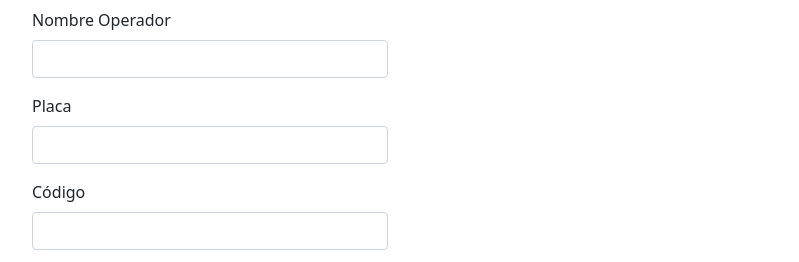
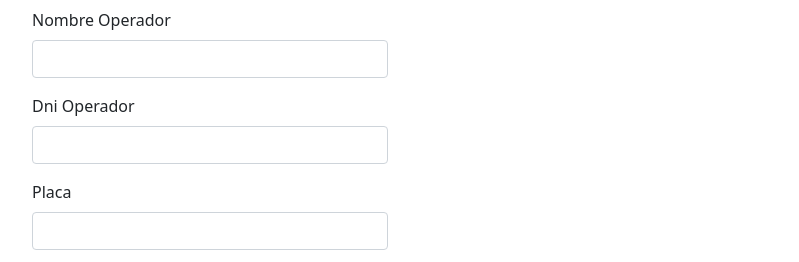
Before and after one commit to EDERANDER/StioWeb3, a plain HTML site: page index.html in a window 1280 px wide. Shown: the part 129-391 px from the top of the page, without its empty margins (240-1039 px from the left). Drawn offline with nearby package versions, Linux system fonts and the light colour scheme.

Commit message:
Update index.html
dni operador (campo)

```diff
--- a/index.html
+++ b/index.html
@@ -71,6 +71,13 @@
                             <input type="text" class="form-control" id="nombre">
                         </div>
                     </div>
+
+                    <div class="row mb-3">
+                      <div class="col-md-6">
+                          <label for="nombre" class="form-label">Dni Operador</label>
+                          <input type="text" class="form-control" id="dniOp">
+                      </div>
+                   </div>
 
                     <div class="row mb-3">
                         <div class="col-md-6">
```
